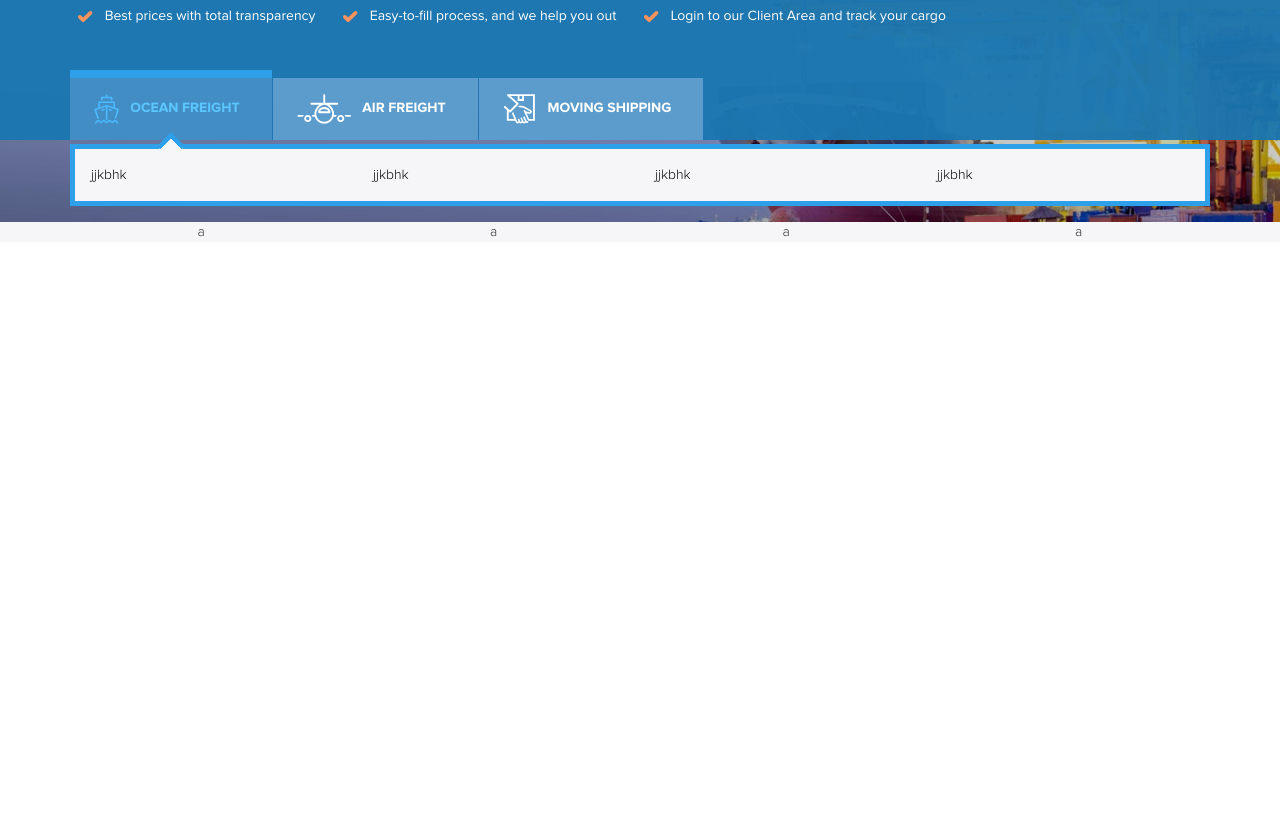
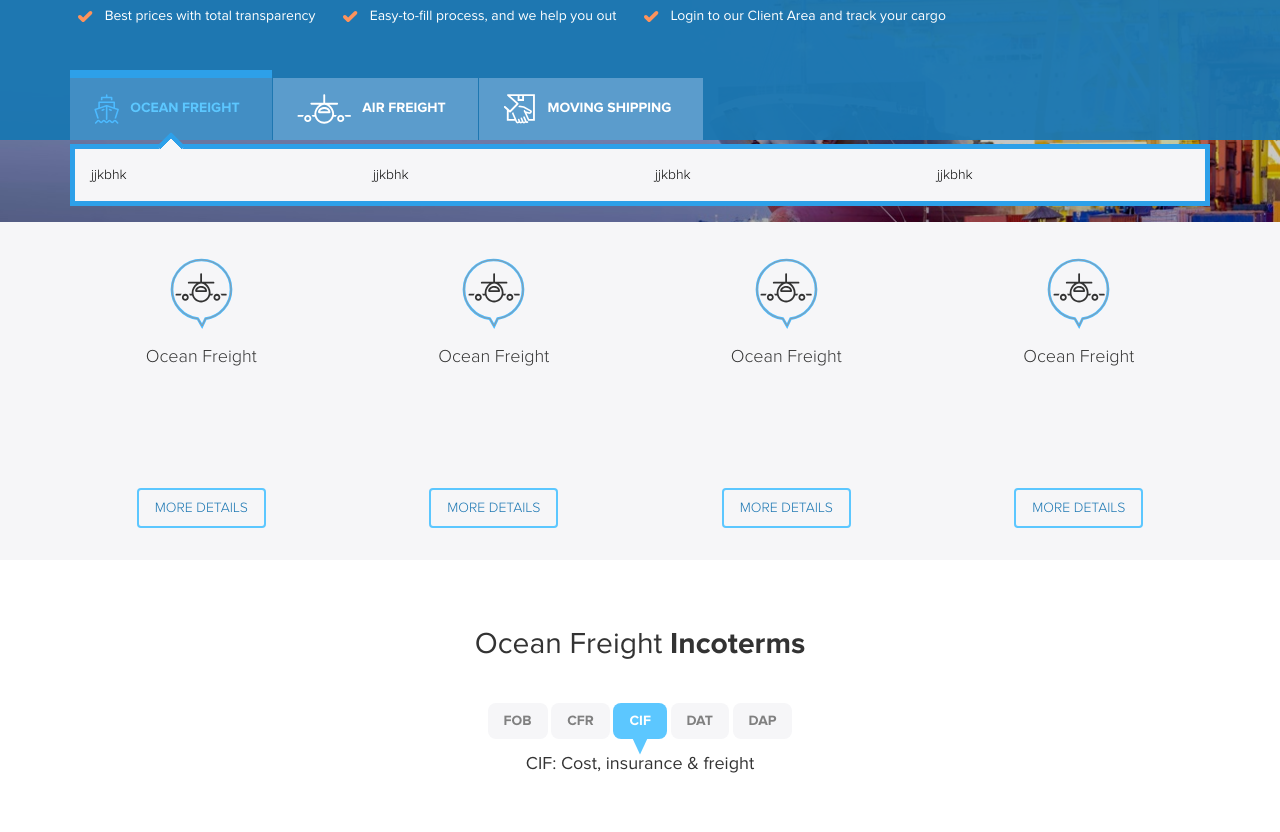
Before and after one commit to FrBosquet/the-cocktail-challenge, a website built with webpack: page index.html in a window 1280 px wide. Shown: the part 315-1147 px from the top of the page. Before the commit the page ends 800 px from the top, so only its background shows below. Built offline with nearby package versions, Linux system fonts and the light colour scheme; no server answers.

Commit message:
Done company description, working in company services

```diff
--- a/index.html
+++ b/index.html
@@ -30,7 +30,7 @@
             </div>
           </section>
           <section class="col-xs-2 text-right left-separator">
-            <button class="button">
+            <button>
               register
             </button>
           </section>
@@ -112,23 +112,73 @@
         </div>
       </section>
     </article>
-    <article class="container-fluid specs">
+    <article class="container-fluid company-specs">
       <section class="container">
         <div class="row">
-          <div class="spec col-xs-3">
-            a
+          <div class="spec col-sm-3">
+            <figure class="icon">
+              <img src="/public/images/Oval 12 Copy 3.svg" alt="booblr">
+              <img src="/public/images/Group Copy 10.svg" alt="booblr">
+            </figure>
+            <h4>Ocean freight</h4>
+            <p class="rnd-spec-desc"></p>
+            <a href="#" class="rnd-spec-link"></a>
+            <a href="#" class="rnd-spec-link"></a>
+            <button>more details</button>
           </div>
-          <div class="spec col-xs-3">
-            a
+          <div class="spec col-sm-3">
+            <figure class="icon">
+              <img src="/public/images/Oval 12 Copy 3.svg" alt="booblr">
+              <img src="/public/images/Group Copy 10.svg" alt="booblr">
+            </figure>
+            <h4>Ocean freight</h4>
+            <p class="rnd-spec-desc"></p>
+            <a href="#" class="rnd-spec-link"></a>
+            <a href="#" class="rnd-spec-link"></a>
+            <button>more details</button>
           </div>
-          <div class="spec col-xs-3">
-            a
+          <div class="spec col-sm-3">
+            <figure class="icon">
+              <img src="/public/images/Oval 12 Copy 3.svg" alt="booblr">
+              <img src="/public/images/Group Copy 10.svg" alt="booblr">
+            </figure>
+            <h4>Ocean freight</h4>
+            <p class="rnd-spec-desc"></p>
+            <a href="#" class="rnd-spec-link"></a>
+            <a href="#" class="rnd-spec-link"></a>
+            <button>more details</button>
           </div>
-          <div class="spec col-xs-3">
-            a
+          <div class="spec col-sm-3">
+            <figure class="icon">
+              <img src="/public/images/Oval 12 Copy 3.svg" alt="booblr">
+              <img src="/public/images/Group Copy 10.svg" alt="booblr">
+            </figure>
+            <h4>Ocean freight</h4>
+            <p class="rnd-spec-desc"></p>
+            <a href="#" class="rnd-spec-link"></a>
+            <a href="#" class="rnd-spec-link"></a>
+            <button>more details</button>
           </div>
         </div>
       </section>
     </article>
+    <article class="container-fluid or-company-description">
+      <section class="container">
+        <h2>Ocean Freight <strong>Incoterms</strong></h2>
+        <p class="rnd-comp-desc"></p>
+        <p class="rnd-comp-desc"></p>
+      </section>
+      <section class="container">
+        <button >FOB</button>
+        <button >CFR</button>
+        <button class="selected">CIF</button>
+        <button >DAT</button>
+        <button >DAP</button>
+        <h4>CIF: Cost, insurance & freight</h4>
+      </section>
+    </article>
+    <article class="container-fluid or-company-services">
+
+    </article>
   </body>
 </html>
--- a/package.json
+++ b/package.json
@@ -21,5 +21,8 @@
     "style-loader": "^0.18.2",
     "webpack": "^3.6.0",
     "webpack-dev-server": "^2.8.2"
+  },
+  "dependencies": {
+    "jquery": "^3.2.1"
   }
 }
--- a/src/index.js
+++ b/src/index.js
@@ -1,6 +1,26 @@
 import './style.scss'
+import $ from 'jquery'
 
-document.addEventListener('DOMContentLoaded', ()=>{
-  // document.getElementById('app').innerHTML = "Loaded"
-  console.log('script loaded')
+const rndTextPromise = (minWords = 10, maxWords = minWords) => $.get({
+    url: `https://www.randomtext.me/api/gibberish/p-1/${minWords}-${maxWords}`
+  })
+
+const fillClass = (selector, minWords = 10, maxWords = minWords) => {
+  const elements = $(selector)
+  const content = Array(elements.length)
+    .fill(undefined)
+    .map(e => rndTextPromise(minWords, maxWords))
+
+  Promise.all(content)
+    .then(data => {
+      elements.each((i, elm)=>{
+        elm.innerHTML = data[i].text_out.replace(/<p>|<\/p>/g, '')
+      })
+    })
+}
+
+$(document).ready(()=>{
+  fillClass('.rnd-spec-desc')
+  fillClass('.rnd-spec-link', 3, 5)
+  fillClass('.rnd-comp-desc', 20)
 })
--- a/src/style.scss
+++ b/src/style.scss
@@ -7,10 +7,10 @@
 
 @import './style/1 atoms/sections';
 @import './style/1 atoms/embedding';
+@import './style/1 atoms/forms';
 
 @import './style/2 molecules/dropdown';
 @import './style/2 molecules/item';
-@import './style/2 molecules/button';
 @import './style/2 molecules/options';
 @import './style/2 molecules/motto';
 @import './style/2 molecules/spec';
@@ -19,4 +19,5 @@
 @import './style/3 organisms/header';
 @import './style/3 organisms/hero';
 @import './style/3 organisms/pane';
-@import './style/3 organisms/specs';
+@import './style/3 organisms/company-specs';
+@import './style/3 organisms/company-description';
--- a/src/style/0 config/aux.scss
+++ b/src/style/0 config/aux.scss
@@ -11,3 +11,7 @@
   padding: $gap-big;
   width: 100%;
 }
+
+.absolute{
+  position: absolute;
+}
--- a/src/style/0 config/colors.scss
+++ b/src/style/0 config/colors.scss
@@ -7,3 +7,4 @@ $color-blue: #1a76b2;
 $color-orange: #fd935c;
 $color-white: #FFF;
 $color-bone: #f6f6f8;
+$color-grey: #808080;
--- a/src/style/0 config/gaps.scss
+++ b/src/style/0 config/gaps.scss
@@ -2,3 +2,4 @@ $gap-min: 4px;
 $gap-small: 8px;
 $gap-medium: 16px;
 $gap-big: 32px;
+$gap-humungous: 64px;
--- a/src/style/2 molecules/button.scss
+++ b/src/style/1 atoms/forms.scss
@@ -1,4 +1,4 @@
-.button{
+button{
   background-color: $color-white;
   border: 2px solid $color-orange;
   color: $color-orange;
--- a/src/style/2 molecules/spec.scss
+++ b/src/style/2 molecules/spec.scss
@@ -1,3 +1,44 @@
 .spec{
   text-align: center;
+  padding: $gap-medium;
+  padding-bottom: $gap-big;
+
+  .icon{
+    display: flex;
+    justify-content: center;
+    align-items: center;
+    height: 100px;
+
+    img{
+      position: absolute;
+
+      &:first-child{
+        transform: translateY(6px);
+      }
+    }
+
+  }
+
+  h4{
+    text-transform: capitalize;
+  }
+
+  p{
+    height: 3em;
+    text-overflow: ellipsis;
+  }
+
+  a{
+    display: block;
+    height: 1.5em;
+    text-overflow: ellipsis;
+    margin-bottom: $gap-small;
+  }
+
+  button{
+    background-color: $color-bone;
+    border-color: $color-pastelblue;
+    border-radius: $gap-min;
+    color: $color-blue;
+  }
 }
--- /dev/null
+++ b/src/style/3 organisms/company-description.scss
@@ -0,0 +1,37 @@
+.or-company-description{
+  padding: $gap-big;
+  text-align: center;
+
+  section{
+    font-family: 'NovaRegular';
+    padding: $gap-medium;
+
+    button{
+      background-color: $color-bone;
+      border: none;
+      border-radius: $gap-small;
+      color: $color-grey;
+      font-weight: bold;
+
+      &.selected{
+        background-color: $color-pastelblue;
+        color: white;
+
+        &::after{
+          background-color: $color-pastelblue;
+          content: "";
+          display: block;
+          height: 16px;
+          position: absolute;
+          transform: translate(3px, 0px) rotate(45deg) skew(20deg, 20deg);
+          width: 16px;
+          z-index: -100;
+        }
+      }
+    }
+  }
+
+  h4{
+    margin-top: $gap-medium;
+  }
+}
--- /dev/null
+++ b/src/style/3 organisms/company-services.scss
@@ -0,0 +1,3 @@
+.or-company-services{
+
+}
--- a/src/style/3 organisms/specs.scss
+++ b/src/style/3 organisms/company-specs.scss
@@ -1,3 +1,3 @@
-.specs{
+.company-specs{
   background-color: $color-bone;
 }
```
Also changed, not shown: src/style.min.css, src/style/2 molecules/spec.min.css, src/style/3 organisms/company-description.min.css (added), src/style/3 organisms/company-services.min.css (added), 1 other file.
